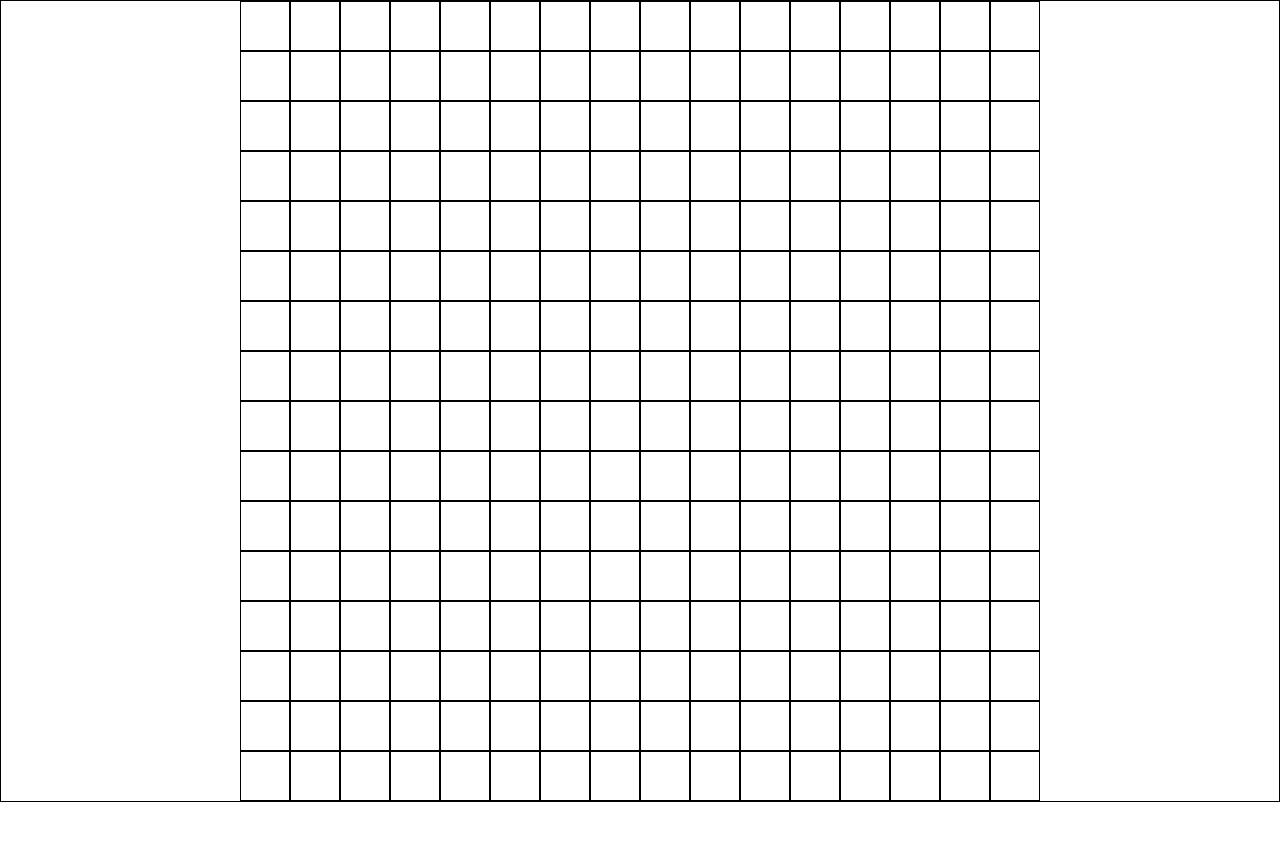
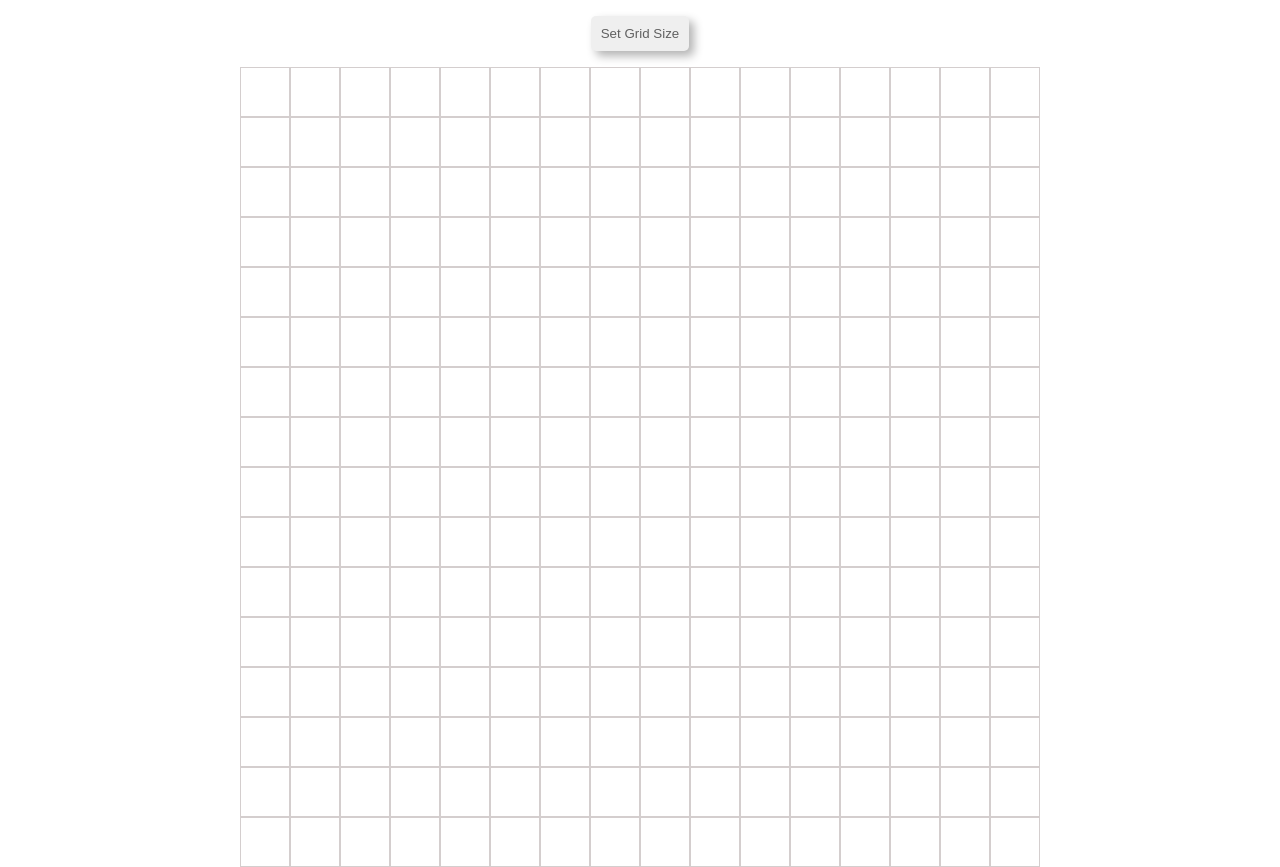
Before and after one commit to spx77-e59/etch-a-sketch, a plain HTML site: page index.html in a window 1280 px wide. Before the commit the page ends 802 px from the top, so only its background shows below. Drawn offline with Linux system fonts and the light colour scheme.

Commit message:
Add a button for grid size

```diff
--- a/index.html
+++ b/index.html
@@ -7,6 +7,7 @@
     <link rel="stylesheet" href="style.css">
 </head>
 <body>
+    <button>Set Grid Size</button>
     <div class="container"></div>
     <script src="script.js"></script>
 </body>
--- a/script.js
+++ b/script.js
@@ -1,26 +1,48 @@
 const containerElement = document.querySelector(".container");
+const btnElement = document.querySelector("button");
 
-for (let i = 0; i < 16; i++) {
+let sideLength = 16;
+const GRIDSIZE = 800;
+
+createGrid();
+
+btnElement.addEventListener("click", () => {
+  const temp = prompt("Enter a new grid size.");
+  (temp === null || temp ==="") && window.location.reload();
+  temp < 101 ? (sideLength = temp) : prompt("Enter a new grid size.");
+  while (containerElement.firstChild) {
+    containerElement.removeChild(containerElement.firstChild);
+  }
+  createGrid();
+});
+
+function createGrid() {
+  for (let i = 0; i < sideLength; i++) {
     const rowElement = document.createElement("div");
     rowElement.classList = "row";
-  for (let j = 0; j < 16; j++) {
+    for (let j = 0; j < sideLength; j++) {
       const itemElement = document.createElement("div");
       itemElement.classList = "item";
       rowElement.appendChild(itemElement);
+      itemElement.style.flex = `0 0 ${GRIDSIZE / sideLength}px`;
     }
     containerElement.appendChild(rowElement);
+    rowElement.style.flex = `0 0 ${GRIDSIZE / sideLength}px`;
+  }
 }
 
 function randomColorSelector() {
-    const red = Math.floor(Math.random()*256);
-    const green = Math.floor(Math.random()*256);
-    const blue = Math.floor(Math.random()*256);
+  const red = Math.floor(Math.random() * 256);
+  const green = Math.floor(Math.random() * 256);
+  const blue = Math.floor(Math.random() * 256);
   return `rgb(${red},${green},${blue})`;
 }
 
 containerElement.addEventListener("mouseover", (e) => {
-    e.target.classList.contains("item") && (e.target.style.background = randomColorSelector());
+  e.target.classList.contains("item") &&
+    (e.target.style.background = randomColorSelector());
 });
+
 containerElement.addEventListener("mouseout", (e) => {
   e.target.classList.contains("item") && (e.target.style.background = "");
 });
--- a/style.css
+++ b/style.css
@@ -3,18 +3,30 @@
     margin: 0;
 }
 .container {
-    border: 1px solid black;
     display: flex;
     flex-direction: column;
 }
 
 .row {
     display: flex;
-    flex: 0 0 50px;
     justify-content: center;
 }
 .item {
-    border: 1px solid black;
-    flex: 0 0 50px;
+    border: 1px solid rgb(212, 206, 206);
     z-index: 10;
 }
+
+button {
+    display: block;
+    margin: 16px auto;
+    padding: 10px;
+    border-radius: 5px;
+    border: none;
+    box-shadow: 5px 5px 10px rgba(0, 0, 0, 0.3);
+    color: rgba(0, 0, 0, 0.6);
+    transition: background 0.15s;
+}
+
+button:hover {
+    background: rgba(0, 0, 0, 0.15);
+}
```
Lines whose indentation alone changed are shown as unchanged.
